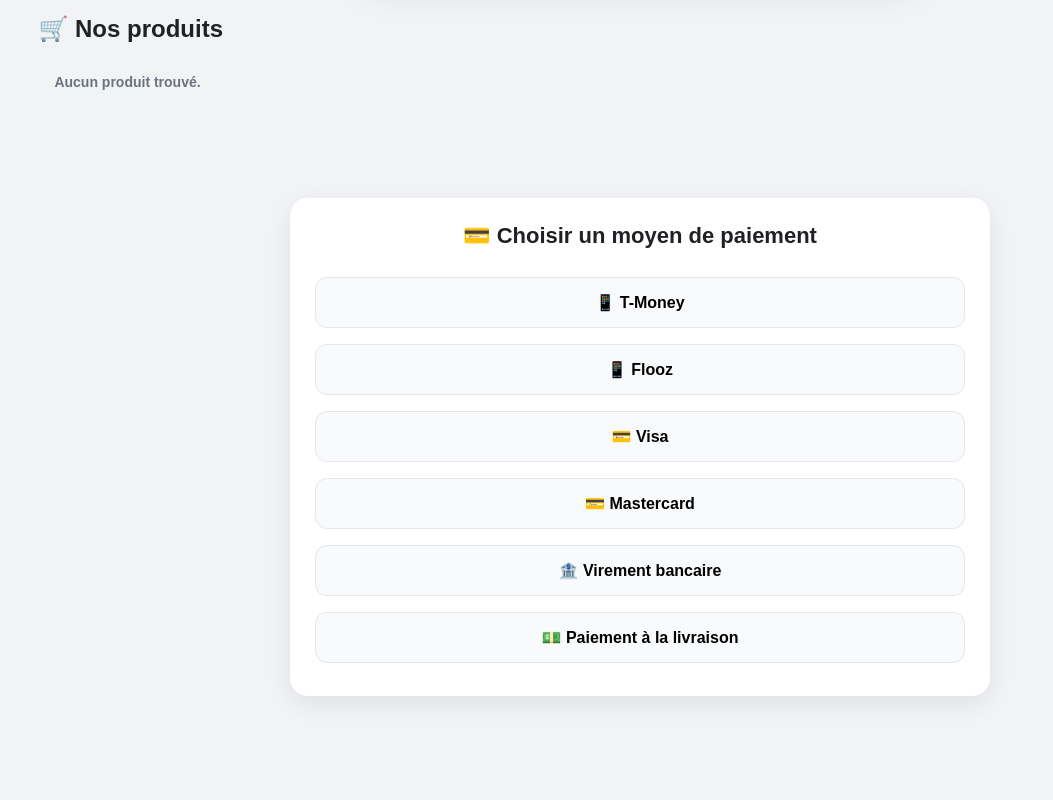
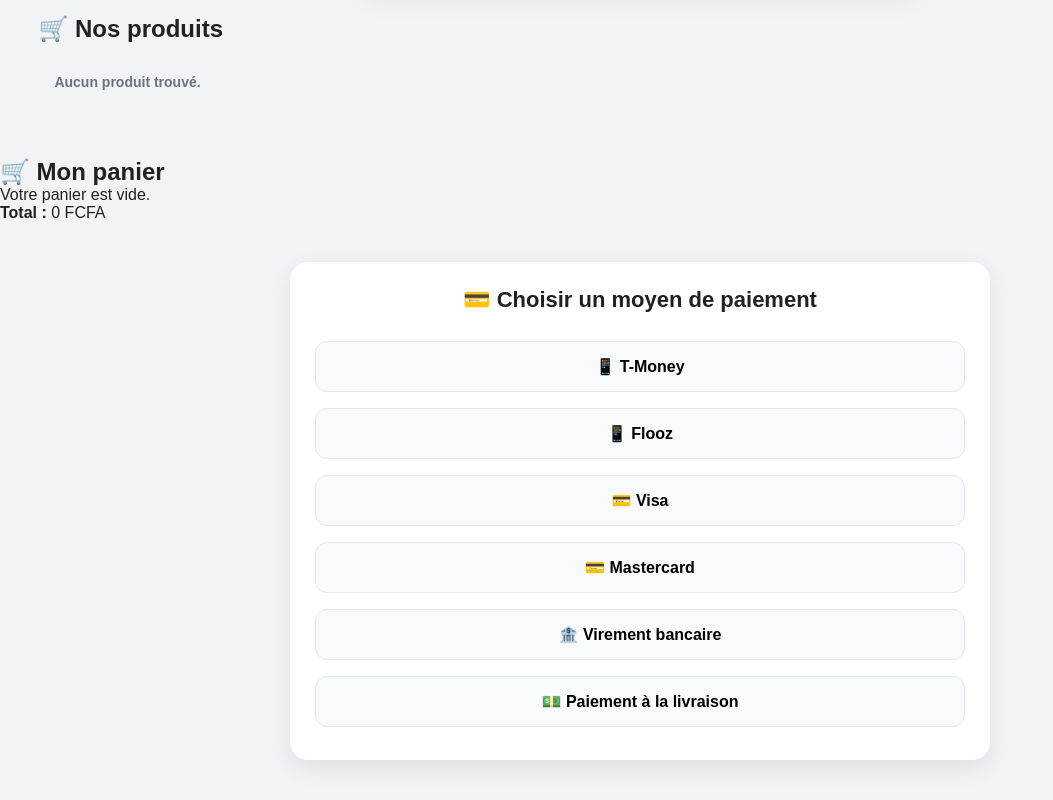
Before and after one commit to florentfbedenou-debug/boutique, a plain HTML site: page index.html in a window 1280 px wide. Shown: the part 789-1589 px from the top of the page, without its empty margins (0-1053 px from the left). Before the commit the page ends 1525 px from the top, so only its background shows below. Drawn offline with Linux system fonts and the light colour scheme.

Commit message:
Add shopping cart functionality to index.html
Added a shopping cart section with total display.

```diff
--- a/index.html
+++ b/index.html
@@ -69,6 +69,21 @@
     <h2>🛒 Nos produits</h2>
 
     <div id="liste-produits"></div>
+    <!-- PANIER -->
+<div id="panier" class="panier">
+
+    <h2>🛒 Mon panier</h2>
+
+    <div id="articles-panier">
+        <p>Votre panier est vide.</p>
+    </div>
+
+    <div class="total-panier">
+        <strong>Total :</strong>
+        <span id="total-panier">0 FCFA</span>
+    </div>
+
+</div>
     <div id="paiement" class="paiement">
     <h2>💳 Choisir un moyen de paiement</h2>
 
```
